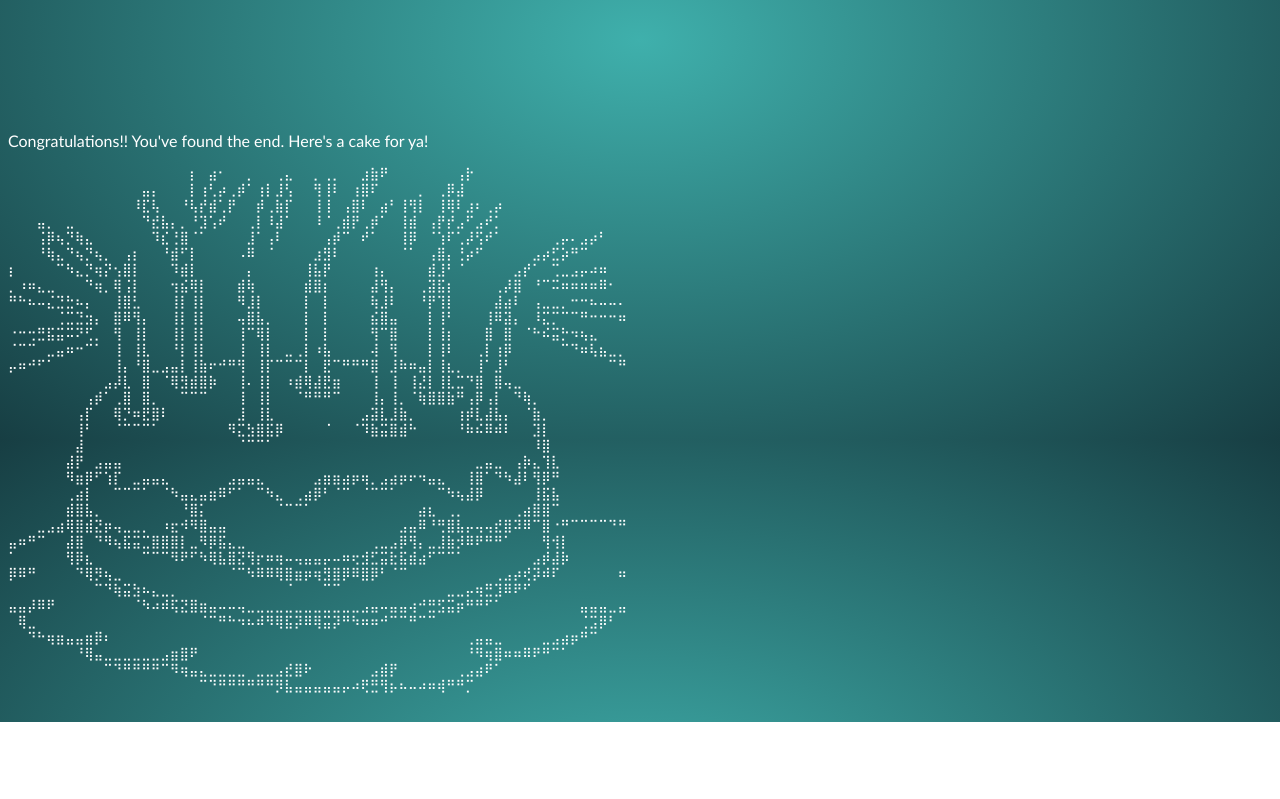
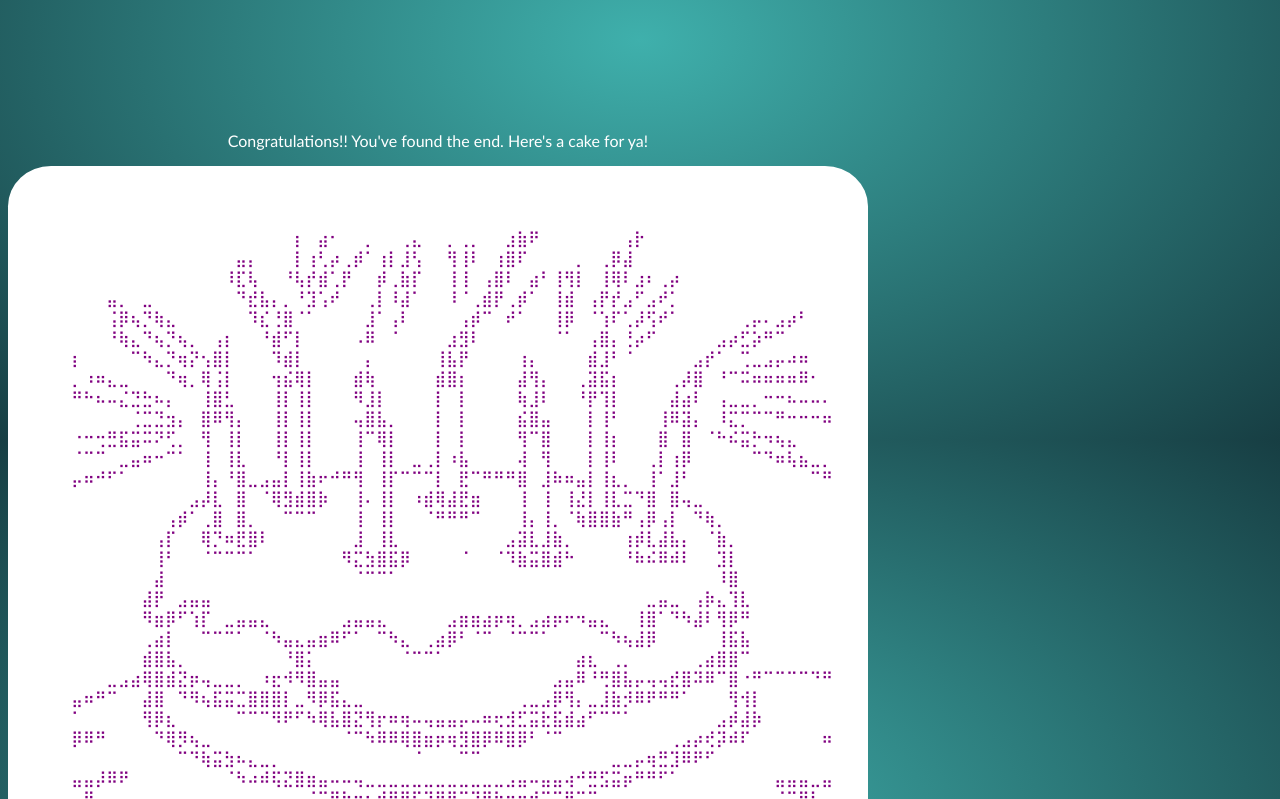
Before and after one commit to krischal111/krischal111.github.io, a plain HTML site: page index.html in a window 1280 px wide. Shown: the part 6760-7559 px from the top of the page. Before the commit the page ends 7482 px from the top, so only its background shows below. Drawn offline with Linux system fonts and the light colour scheme.

Commit message:
Prettyfing the cake.

```diff
--- a/index.html
+++ b/index.html
@@ -52,8 +52,8 @@
         Hi there. Welcome to my website. It ain't much yet, but feel free to take a look around.
 
         <p id="js_manip"></p>
-        <p> Congratulations!! You've found the end. Here's a cake for ya!</p>
-        <pre>
+        <p style="width:550pt; text-align: center; padding:0 5%;"> Congratulations!! You've found the end. Here's a cake for ya!</p>
+        <pre class="ascii_art">
 ⠀⠀⠀⠀⠀⠀⠀⠀⠀⠀⠀⠀⠀⠀⠀⠀⠀⠀⠀⡆⠀⣴⠂⠀⠀⡀⠀⠀⢀⣄⠀⠀⡀⢀⡀⠀⠀⣰⣷⠟⠀⠀⠀⠀⠀⠀⠀⢠⡗⠀⠀⠀⠀⠀⠀⠀⠀⠀⠀⠀⠀⠀⠀⠀⠀
 ⠀⠀⠀⠀⠀⠀⠀⠀⠀⠀⠀⠀⠀⠀⣤⡄⠀⠀⠀⡇⢰⢃⡴⢀⡾⠁⢰⡇⣸⢣⠀⠀⢻⢸⠇⠀⢰⣿⠏⠀⠀⠀⠀⡀⠀⢀⡿⣼⠀⠀⠀⠀⠀⠀⠀⠀⠀⠀⠀⠀⠀⠀⠀⠀⠀
 ⠀⠀⠀⠀⠀⠀⠀⠀⠀⠀⠀⠀⠀⠸⣏⢧⠀⠀⠘⢧⡞⣾⢁⡟⠀⠀⡾⢀⣷⡏⠀⠀⢸⢸⠀⢠⣿⠇⠀⣴⠃⢸⢻⡇⠀⢸⢿⠇⣰⠆⢀⡴⠀⠀⠀⠀⠀⠀⠀⠀⠀⠀⠀⠀⠀
--- a/style.css
+++ b/style.css
@@ -74,3 +74,13 @@ nav {
     background-color: #dddfd4;
     color: black;
 }
+
+.ascii_art {
+    background-color: white;
+    color: black;
+    font-family: 'Courier New', Courier, monospace;
+    padding:5%;
+    color: purple;
+    border-radius: 5%;
+    width: 550pt;
+}
```
